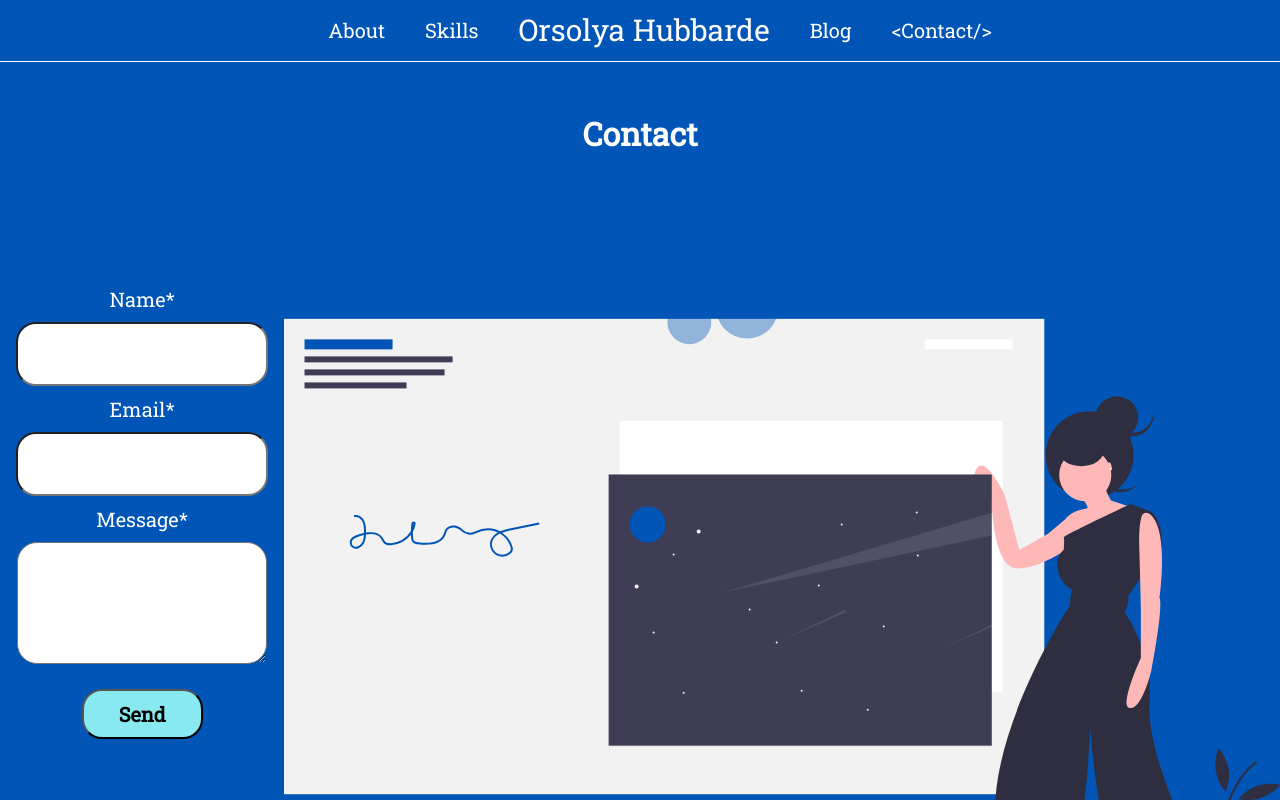
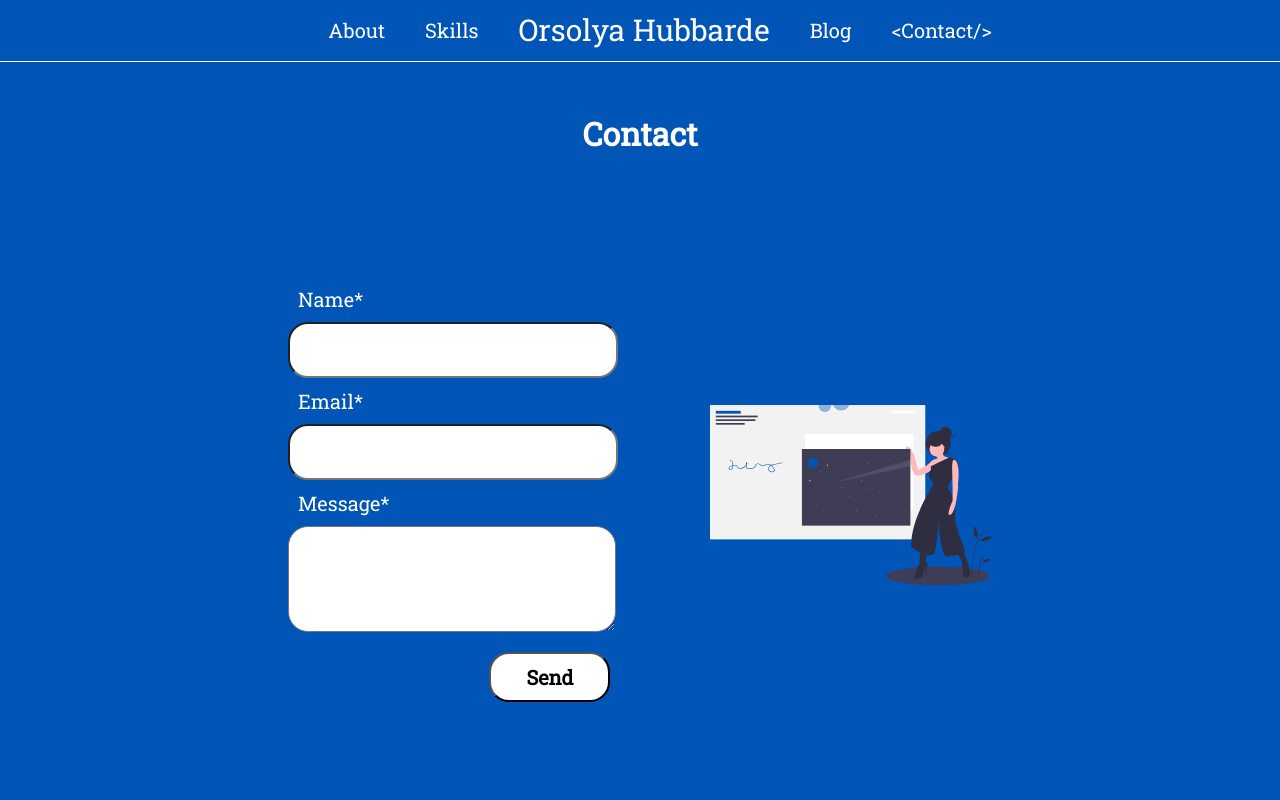
Before and after one commit to pokica1/Portfolio, a React (Create React App) app: page /contact in a window 1280 px wide. Shown: the top 800 px of the page. Built offline with nearby package versions, Linux system fonts and the light colour scheme.

Commit message:
Contact form max width changed, text left aligned

```diff
--- a/src/Button/Button.css
+++ b/src/Button/Button.css
@@ -5,7 +5,7 @@
 	padding-bottom: 10px;
 	padding-left: 35px;
 	padding-right: 35px;
-	background-color: #89e9f0;
+	background-color: white;
 	text-decoration: none;
 	color: black;
 	margin: 5px;
--- a/src/ContactForm/ContactForm.css
+++ b/src/ContactForm/ContactForm.css
@@ -1,14 +1,19 @@
 form {
 	display: flex;
 	flex-direction: column;
-	align-items: center;
+	align-items: flex-start;
 	font-size: 20px;
 	flex-grow: 2;
 }
 #formImageContainer {
 	display: flex;
+	flex-direction: row;
 	justify-content: center;
+	gap: 100px;
 	padding-top: 100px;
+	max-width: 55%;
+	margin-left: auto;
+	margin-right: auto;
 }
 .formContainer.visible {
 	display: flex;
@@ -33,10 +38,9 @@ label {
 	padding: 10px;
 }
 textarea {
-	width: 80%;
+	width: 100%;
 	max-height: 100px;
 	min-height: 100px;
-	padding: 10px;
 	outline: none;
 	border-radius: 20px;
 	margin-bottom: 20px;
@@ -46,18 +50,20 @@ textarea:focus {
 	border: 8px solid #89e9f0;
 }
 .submit {
-	display: inline-block;
+	align-self: flex-end;
 	border-radius: 20px;
 	padding-top: 10px;
 	padding-bottom: 10px;
 	padding-left: 35px;
 	padding-right: 35px;
-	background-color: #89e9f0;
+	background-color: white;
 	text-decoration: none;
 	color: black;
-	margin: 5px;
 	font-weight: bold;
 	font-size: 20px;
+}
+#contactImage {
+	width: 40%;
 }
 
 @media only screen and (max-width: 992px) {
@@ -72,9 +78,12 @@ textarea:focus {
 	#formImageContainer {
 		flex-direction: column;
 		padding-top: 25px;
+		gap: 0;
+		max-width: 90%;
 	}
 	.formContainer.visible {
 		order: 1;
+		margin-bottom: 20px;
 	}
 	.message.visible {
 		margin-right: 0px;
@@ -83,11 +92,12 @@ textarea:focus {
 
 @media only screen and (min-width: 993px) and (max-width: 1200px) {
 	#contactImage {
-		width: 50%;
+		width: 40%;
 		height: auto;
 		padding-right: 20px;
 	}
 	#formImageContainer {
 		padding-top: 0;
+		max-width: 90%;
 	}
 }
--- a/src/FormField/FormField.css
+++ b/src/FormField/FormField.css
@@ -1,7 +1,6 @@
 .inputField {
-	height: 40px;
-	width: 80%;
-	padding: 10px;
+	height: 50px;
+	width: 100%;
 	outline: none;
 	border-radius: 20px;
 	font-size: 20px;
```
